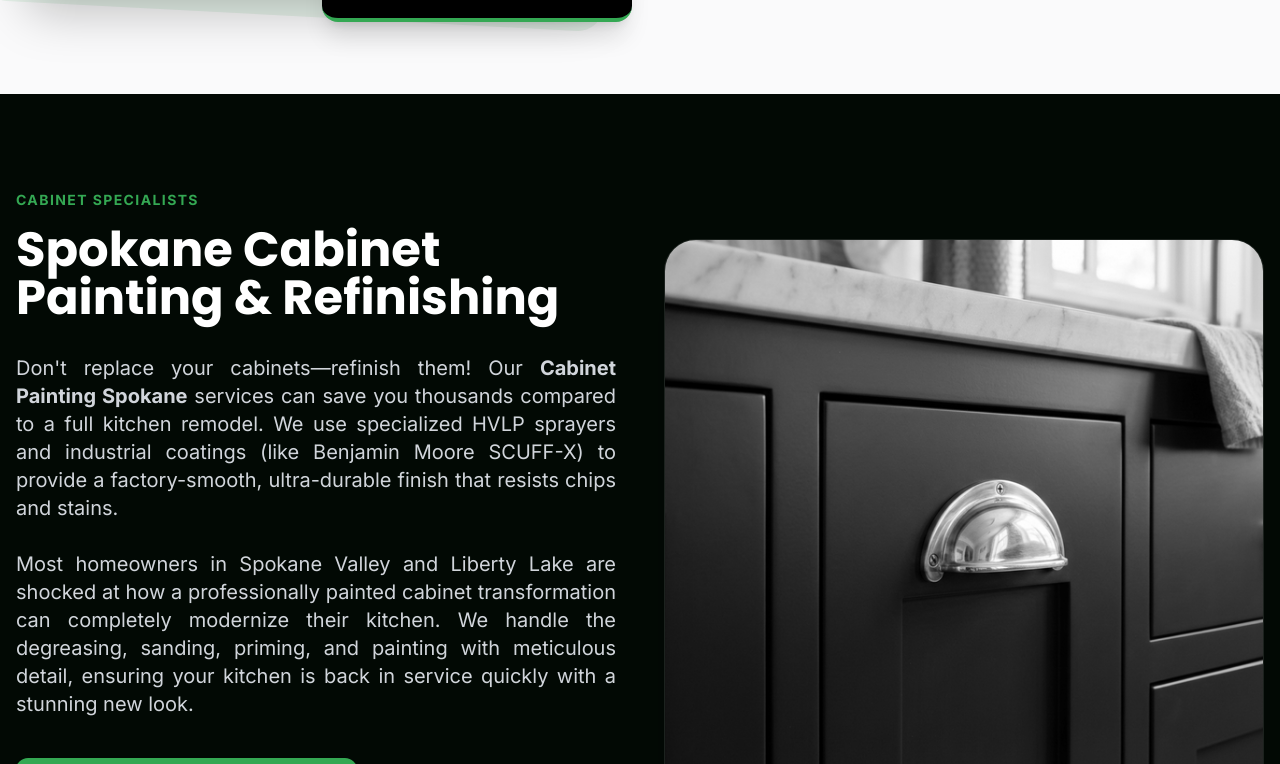
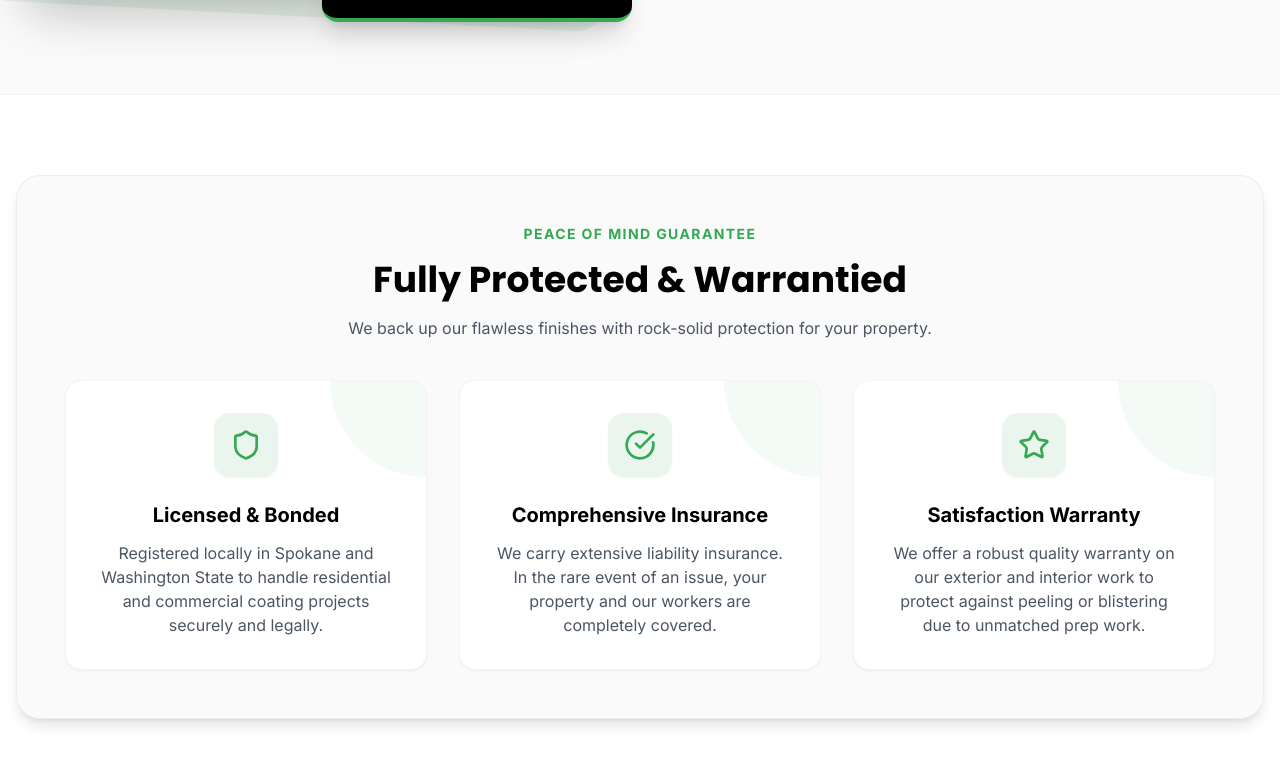
Before and after one commit to YouCanCallMeDustin/PrestigeCustomPaintingLLC, a React (Vite) app in the folder website/: page / in a window 1280 px wide. Shown: the part 4296-5060 px from the top of the page. Built offline with nearby package versions, Linux system fonts and the light colour scheme.

Commit message:
Index Now

```diff
--- a/website/package.json
+++ b/website/package.json
@@ -6,7 +6,8 @@
     "scripts": {
         "dev": "vite",
         "build": "tsc && vite build",
-        "preview": "vite preview"
+        "preview": "vite preview",
+        "indexnow": "node scripts/indexnow.js"
     },
     "dependencies": {
         "lucide-react": "^0.446.0",
--- a/website/src/App.tsx
+++ b/website/src/App.tsx
@@ -49,8 +49,8 @@ function App() {
     ];
 
     useEffect(() => {
-        const title = "Professional House Painters in Spokane | Prestige Custom Painting LLC";
-        const description = "Searching for professional house painters in Spokane, WA? Prestige Custom Painting LLC offers premium interior, exterior, and cabinet painting. Licensed & Insured with 5-star results. Call for a free estimate today!";
+        const title = "Top-Rated Painters in Spokane WA | Free Estimates | Prestige Custom Painting";
+        const description = "Looking for top-rated house painters in Spokane, WA? Prestige Custom Painting offers premium interior, exterior, and cabinet painting. Fully Licensed, Bonded, and Insured. Includes satisfaction warranty. Free estimates!";
         document.title = title;
         const descMeta = document.querySelector('meta[name="description"]');
         if (descMeta) descMeta.setAttribute('content', description);
@@ -71,6 +71,11 @@ function App() {
                         "url": "https://prestigecustompaintingllc.com/",
                         "telephone": "(509) 714-9491",
                         "priceRange": "$$",
+                        "makesOffer": [
+                            { "@type": "Offer", "itemOffered": { "@type": "Service", "name": "Interior Painting" } },
+                            { "@type": "Offer", "itemOffered": { "@type": "Service", "name": "Exterior Painting" } },
+                            { "@type": "Offer", "itemOffered": { "@type": "Service", "name": "Cabinet Painting Refinishing" } }
+                        ],
                         "address": {
                             "@type": "PostalAddress",
                             "addressLocality": "Spokane Valley",
@@ -300,6 +305,45 @@ function App() {
                 </div>
             </section>
 
+            {/* Trust, Warranty, & Credibility Section */}
+            <section className="py-16 md:py-20 bg-white border-t border-gray-100">
+                <div className="max-w-7xl mx-auto px-4">
+                    <div className="bg-brand-gray/50 rounded-3xl p-8 md:p-12 border border-brand-green/10 shadow-lg">
+                        <div className="text-center mb-10">
+                            <h2 className="text-brand-green font-bold tracking-widest text-sm mb-4 uppercase">Peace of Mind Guarantee</h2>
+                            <h3 className="text-3xl md:text-4xl font-poppins font-bold text-brand-black">Fully Protected & Warrantied</h3>
+                            <p className="mt-4 text-gray-600 max-w-2xl mx-auto">We back up our flawless finishes with rock-solid protection for your property.</p>
+                        </div>
+                        <div className="grid md:grid-cols-3 gap-8">
+                            <div className="bg-white rounded-2xl p-8 shadow-sm border border-gray-100 flex flex-col items-center text-center hover:-translate-y-1 transition-transform relative overflow-hidden">
+                                <div className="absolute top-0 right-0 w-24 h-24 bg-brand-green/5 rounded-bl-full" />
+                                <div className="w-16 h-16 bg-brand-green/10 text-brand-green rounded-2xl flex items-center justify-center mb-6 shadow-sm">
+                                    <Shield size={32} />
+                                </div>
+                                <h4 className="text-xl font-bold text-brand-black mb-3">Licensed & Bonded</h4>
+                                <p className="text-gray-600">Registered locally in Spokane and Washington State to handle residential and commercial coating projects securely and legally.</p>
+                            </div>
+                            <div className="bg-white rounded-2xl p-8 shadow-sm border border-gray-100 flex flex-col items-center text-center hover:-translate-y-1 transition-transform relative overflow-hidden">
+                                <div className="absolute top-0 right-0 w-24 h-24 bg-brand-green/5 rounded-bl-full" />
+                                <div className="w-16 h-16 bg-brand-green/10 text-brand-green rounded-2xl flex items-center justify-center mb-6 shadow-sm">
+                                    <CheckCircle size={32} />
+                                </div>
+                                <h4 className="text-xl font-bold text-brand-black mb-3">Comprehensive Insurance</h4>
+                                <p className="text-gray-600">We carry extensive liability insurance. In the rare event of an issue, your property and our workers are completely covered.</p>
+                            </div>
+                            <div className="bg-white rounded-2xl p-8 shadow-sm border border-gray-100 flex flex-col items-center text-center hover:-translate-y-1 transition-transform relative overflow-hidden">
+                                <div className="absolute top-0 right-0 w-24 h-24 bg-brand-green/5 rounded-bl-full" />
+                                <div className="w-16 h-16 bg-brand-green/10 text-brand-green rounded-2xl flex items-center justify-center mb-6 shadow-sm">
+                                    <Star size={32} />
+                                </div>
+                                <h4 className="text-xl font-bold text-brand-black mb-3">Satisfaction Warranty</h4>
+                                <p className="text-gray-600">We offer a robust quality warranty on our exterior and interior work to protect against peeling or blistering due to unmatched prep work.</p>
+                            </div>
+                        </div>
+                    </div>
+                </div>
+            </section>
+
             {/* NEW: Cabinet Painting Highlight Section */}
             <section className="py-20 md:py-24 bg-brand-black text-white overflow-hidden relative">
                 <div className="absolute top-0 left-0 w-full h-full bg-brand-green/5 pointer-events-none" />
@@ -431,6 +475,36 @@ function App() {
                 </div>
             </section>
 
+            {/* SEO Structured FAQ Section */}
+            <section className="py-20 md:py-24 bg-gray-50/50">
+                <div className="max-w-4xl mx-auto px-4">
+                    <div className="text-center mb-12 flex flex-col items-center">
+                        <h2 className="text-brand-green font-bold tracking-widest text-sm mb-4 uppercase">Spokane's Painting FAQs</h2>
+                        <h3 className="text-3xl md:text-5xl font-poppins font-bold text-brand-black mb-6">Frequently Asked Questions</h3>
+                        <p className="text-lg text-gray-600 max-w-2xl text-center">Looking for a professional painter in Spokane, WA? Here are few common questions homeowners ask before starting a project.</p>
+                    </div>
+
+                    <div className="space-y-6">
+                        <div className="bg-white rounded-2xl p-6 md:p-8 shadow-sm border border-gray-100 hover:border-brand-green/30 transition-colors">
+                            <h4 className="text-xl font-bold text-brand-black mb-3">How do you handle Spokane's weather when painting exteriors?</h4>
+                            <p className="text-gray-600 leading-relaxed">Spokane experiences intense sun in the summer and freezing temperatures in the winter. We carefully monitor the weather and moisture levels in the substrates. We only use high-grade paints designed to stretch and breathe with the temperature swings of the Inland Northwest, ensuring your exterior paint won't crack prematurely.</p>
+                        </div>
+                        <div className="bg-white rounded-2xl p-6 md:p-8 shadow-sm border border-gray-100 hover:border-brand-green/30 transition-colors">
+                            <h4 className="text-xl font-bold text-brand-black mb-3">How much does it cost to paint a house in Spokane?</h4>
+                            <p className="text-gray-600 leading-relaxed">The cost of hiring house painters in Spokane varies based on the size of the home, the condition of the existing siding, and what prep work (such as drywall or drywall texturing) is needed. Because we prioritize exceptional prep and premium materials, we aren't the cheapest, but our finishes last significantly longer. Contact us for a free, no-obligation estimate!</p>
+                        </div>
+                        <div className="bg-white rounded-2xl p-6 md:p-8 shadow-sm border border-gray-100 hover:border-brand-green/30 transition-colors">
+                            <h4 className="text-xl font-bold text-brand-black mb-3">Do you offer warranties on your painting services?</h4>
+                            <p className="text-gray-600 leading-relaxed">Yes! Prestige Custom Painting LLC stands by our work. We offer a satisfaction warranty, ensuring our finishes hold up correctly. We are fully licensed, bonded, and insured in Washington State, offering total peace of mind for both interior wall painting and full exterior repaints.</p>
+                        </div>
+                        <div className="bg-white rounded-2xl p-6 md:p-8 shadow-sm border border-gray-100 hover:border-brand-green/30 transition-colors">
+                            <h4 className="text-xl font-bold text-brand-black mb-3">Can you just paint over my old cabinets?</h4>
+                            <p className="text-gray-600 leading-relaxed">Cabinet refinishing requires rigorous preparation. We don't just paint over grease or peeling finishes. Our cabinet painters in Spokane degrease, mechanically sand, and use specialized bonding primers before applying a factory-finish top coat (such as Benjamin Moore SCUFF-X) using professional HVLP sprayers.</p>
+                        </div>
+                    </div>
+                </div>
+            </section>
+
             {/* CTA Section */}
             <section className="py-20 md:py-24 text-brand-black">
                 <div className="max-w-7xl mx-auto px-4">
```
Also changed, not shown: website/scripts/indexnow.js (added, +53 -0 lines), website/public/2abfda58abd0480aa668dd43578e1700.txt (added), 2 other files (tests, documents, lock files or other folders).
